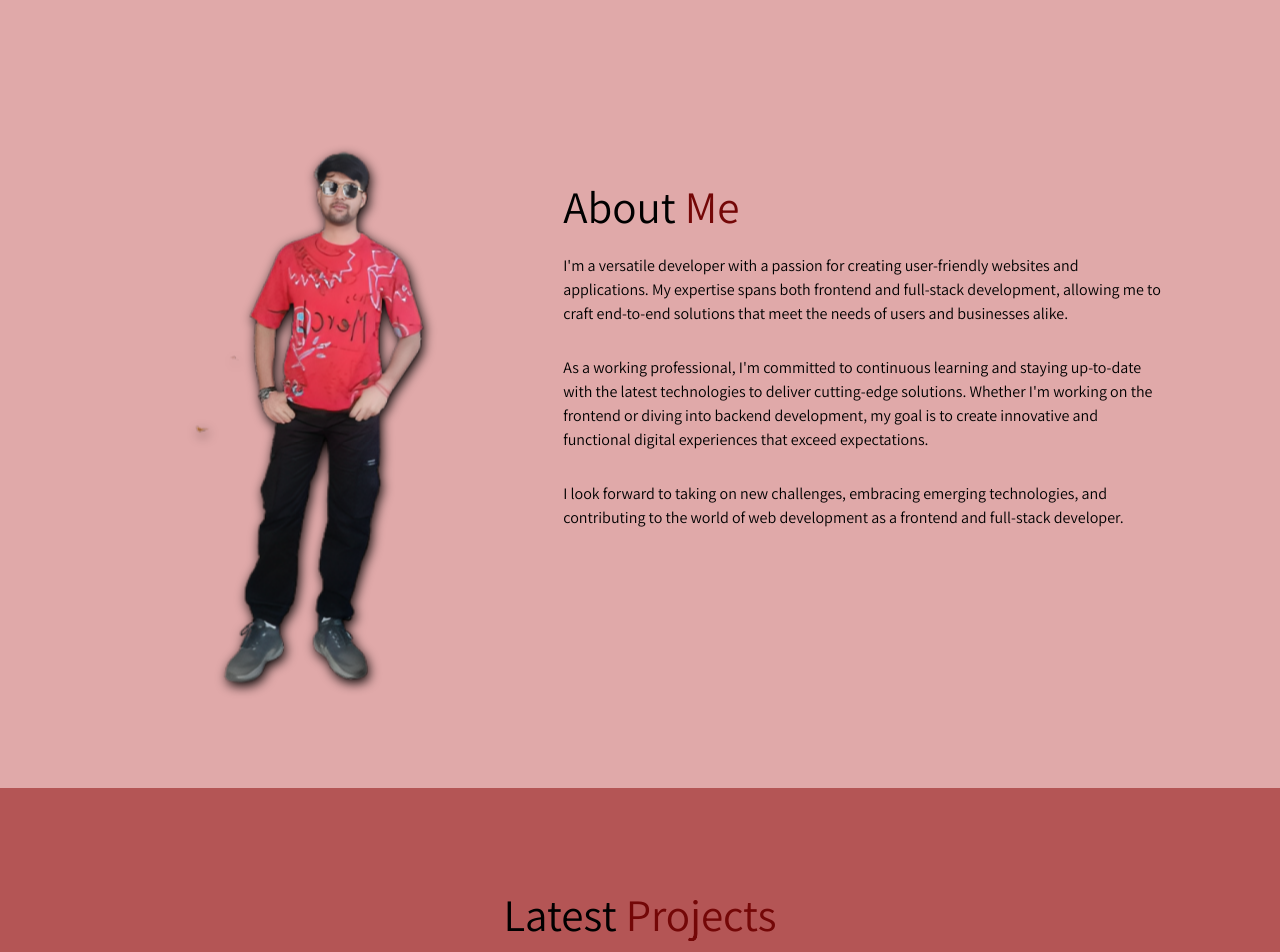
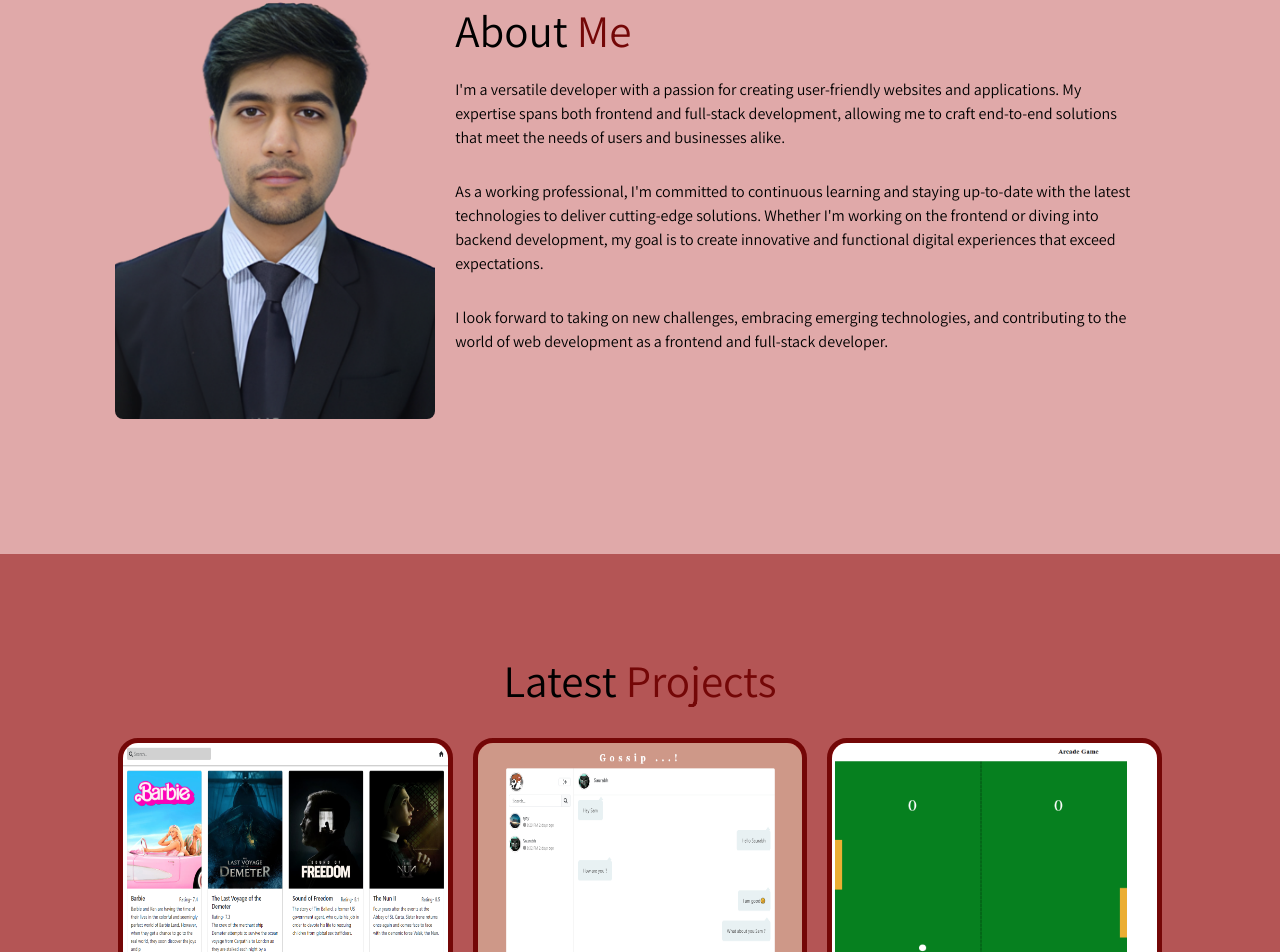
Before and after one commit to Sam-Tennyson/portfolio, a React (Vite) app: page / in a window 1280 px wide. Shown: the part 1046-1998 px from the top of the page. Built offline with nearby package versions, Linux system fonts and the light colour scheme.

Commit message:
new-profile

```diff
--- a/src/components/cells/About/style.css
+++ b/src/components/cells/About/style.css
@@ -6,6 +6,10 @@
 
 .about-img img {
     width: 35vw;
+}
+
+.about-content {
+    margin: 2rem;
 }
 
 .about-content h3 {
--- a/src/components/cells/Portfolio/index.jsx
+++ b/src/components/cells/Portfolio/index.jsx
@@ -18,13 +18,14 @@ const DATA = [
 		image_data: IMAGES.movie_browser,
 		heading: "Movie Browser",
 		desc: "This project is a result of my passion for movies and web development. I've harnessed the power of The Movie Database (TMDb) API to create a dynamic and user-friendly platform for exploring movies, TV shows, and more.",
-		live_link: "https://fascinating-druid-dd46de.netlify.app/"
+		live_link: "https://upcoming-movies-browser.netlify.app/"
 	},
 	{
 		id: "3",
 		image_data: IMAGES.profChat,
-		heading: "Professional Chat",
-		desc: "Professional Chat project, a powerful communication platform designed to connect users in a seamless and efficient manner. Built with Firebase and React, this project offers secure user authentication, real-time messaging capabilities, and easy profile management."
+		heading: "Gossip Chat",
+		desc: `"Gossip Chat project", a powerful communication platform designed to connect users in a seamless and efficient manner. Built with Firebase and React, this project offers secure user authentication, real-time messaging capabilities, and easy profile management.`,
+		live_link: "https://gossip-chats.netlify.app/login"
 	},
 	{
 		id: "4",
--- a/src/index.css
+++ b/src/index.css
@@ -138,9 +138,15 @@ a {
 }
 
 .profile-image img{
-	width: 35vw;
-	animation: moveimage 4s ease-in-out infinite;
-	filter: drop-shadow(2px 4px 6px black);
+    width: 25vw;
+    /* animation: moveimage 4s ease-in-out infinite; */
+    /* filter: drop-shadow(3px 3px 0px var(--white-color)); */
+    height: 45rem;
+    object-fit: cover;
+    object-position: top;
+	/* border: 2px solid var(--main-color); */
+	border-radius: 8px;
+	/* background: var(--secondary-bg-color); */
 }
 
 @keyframes moveimage {
--- a/src/shared/Images.jsx
+++ b/src/shared/Images.jsx
@@ -5,7 +5,10 @@ import portFolio_3 from  "../assets/portfolio_3.png"
 // import portfolio_user_image from "../assets/portfolio_1.png"
 // import portfolio_user_image from "../assets/my-pic-pro.png"
 // import portfolio_user_image from "../assets/my-pic-pro-1.png"
-import portfolio_user_image from "../assets/my-pic-pro-2.png"
+// import portfolio_user_image from "../assets/my-pic-pro-2.png"
+// import portfolio_user_image from "../assets/pro_pic_yellow_1.png"
+// import portfolio_user_image from "../assets/picpic.png"
+import portfolio_user_image from "../assets/mine-2.png"
 import arcade from "../assets/arcade.png"
 import movie_browser from "../assets/movie-browser.png"
 import profChat from "../assets/prof_chat.png"
```
Also changed, not shown: src/assets/mine-2.png (added), src/assets/mine.png (added).
